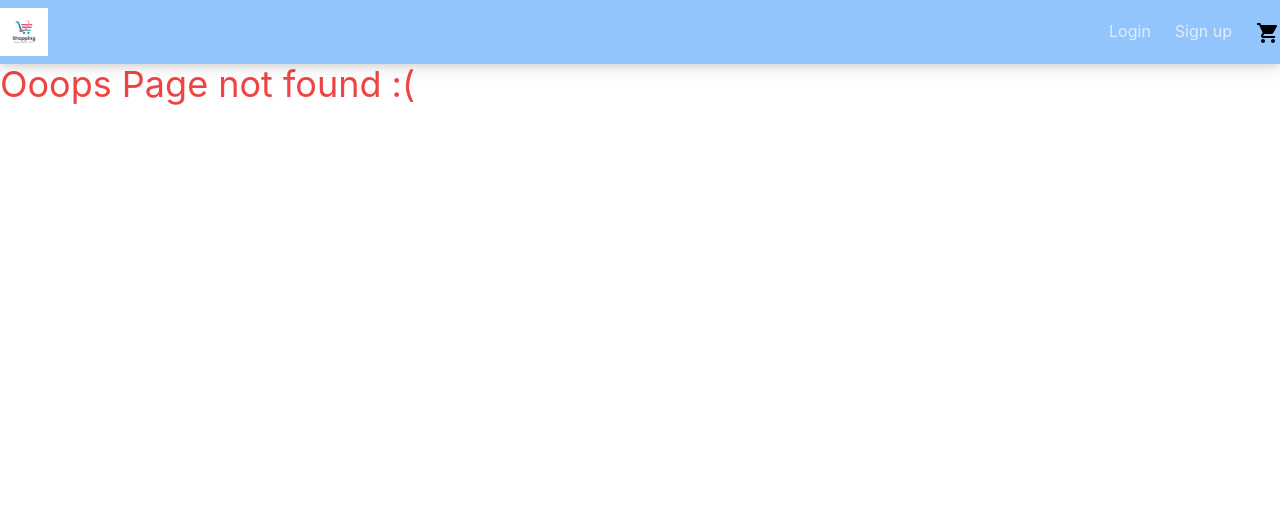
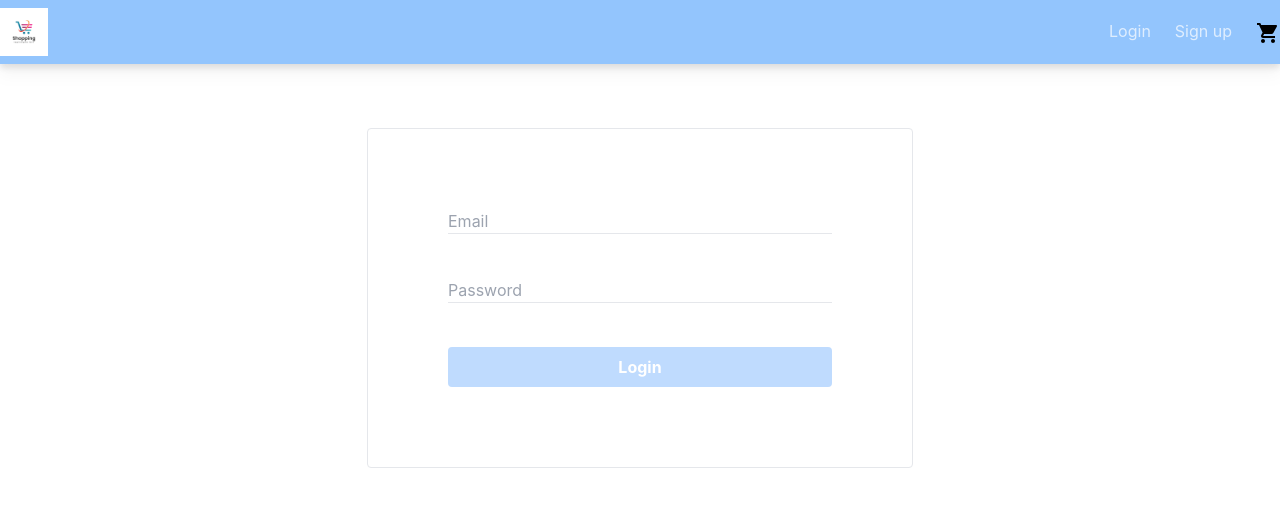
Before and after one commit to DinMSC/ConnectCart-Co, a React (Create React App) app in the folder connectcartco/: page /login in a window 1280 px wide. Before the commit this address had no page. Shown: the top 506 px of the page. Built offline with nearby package versions, Linux system fonts and the light colour scheme.

Commit message:
added login

```diff
--- a/connectcartco/src/App.js
+++ b/connectcartco/src/App.js
@@ -2,6 +2,7 @@ import { BrowserRouter as Router, Route, Routes } from 'react-router-dom';
 import DummyPage from './pages/DummyPage';
 import Menu from './components/Menu';
 import Register from './pages/Register';
+import Login from './pages/Login';
 
 function App() {
     return (
@@ -17,6 +18,7 @@ function App() {
                         element={<div className='text-4xl'>HI</div>}
                     />
                     <Route path='/register' element={<Register />} />
+                    <Route path='/login' element={<Login />} />
                     <Route
                         path='*'
                         element={
--- a/connectcartco/src/components/Menu.jsx
+++ b/connectcartco/src/components/Menu.jsx
@@ -49,7 +49,7 @@ const Menu = () => {
                 <li>
                     <a
                         className='text-white opacity-70 hover:opacity-100 duration-300'
-                        href='/signup'
+                        href='/register'
                     >
                         Sign up
                     </a>
--- /dev/null
+++ b/connectcartco/src/pages/Login.jsx
@@ -0,0 +1,67 @@
+import { useFormik } from 'formik';
+import LoginSchema from '../helpers/formValidation';
+import axios from 'axios';
+import Input from '../components/Input';
+
+const Login = () => {
+    const formik = useFormik({
+        initialValues: {
+            email: '',
+            password: '',
+        },
+        validationSchema: LoginSchema,
+        onSubmit: (values) => {
+            axios
+                .post('http://localhost:8000/api/login', values)
+                .then((response) => {
+                    console.log(response);
+                })
+                .catch((error) => {
+                    console.log(error);
+                });
+        },
+    });
+
+    return (
+        <div className='flex justify-center items-center pt-16'>
+            <form
+                onSubmit={formik.handleSubmit}
+                className='flex flex-col p-20 justify-center items-center space-y-10 border rounded'
+            >
+                <Input
+                    id='email'
+                    type='email'
+                    placeholder='Email'
+                    value={formik.values.email}
+                    onChange={formik.handleChange}
+                    error={formik.errors.email}
+                />
+                <Input
+                    id='password'
+                    type='password'
+                    placeholder='Password'
+                    value={formik.values.password}
+                    onChange={formik.handleChange}
+                    error={formik.errors.password}
+                />
+                <button
+                    type='submit'
+                    className={`w-96 text-white font-bold py-2 px-4 rounded ${
+                        Object.values(formik.values).some((value) => !value) ||
+                        Object.values(formik.errors).some(Boolean)
+                            ? 'bg-blue-200 cursor-not-allowed'
+                            : 'bg-blue-500 hover:bg-blue-700'
+                    }`}
+                    disabled={
+                        Object.values(formik.values).some((value) => !value) ||
+                        Object.values(formik.errors).some(Boolean)
+                    }
+                >
+                    Login
+                </button>
+            </form>
+        </div>
+    );
+};
+
+export default Login;
```
